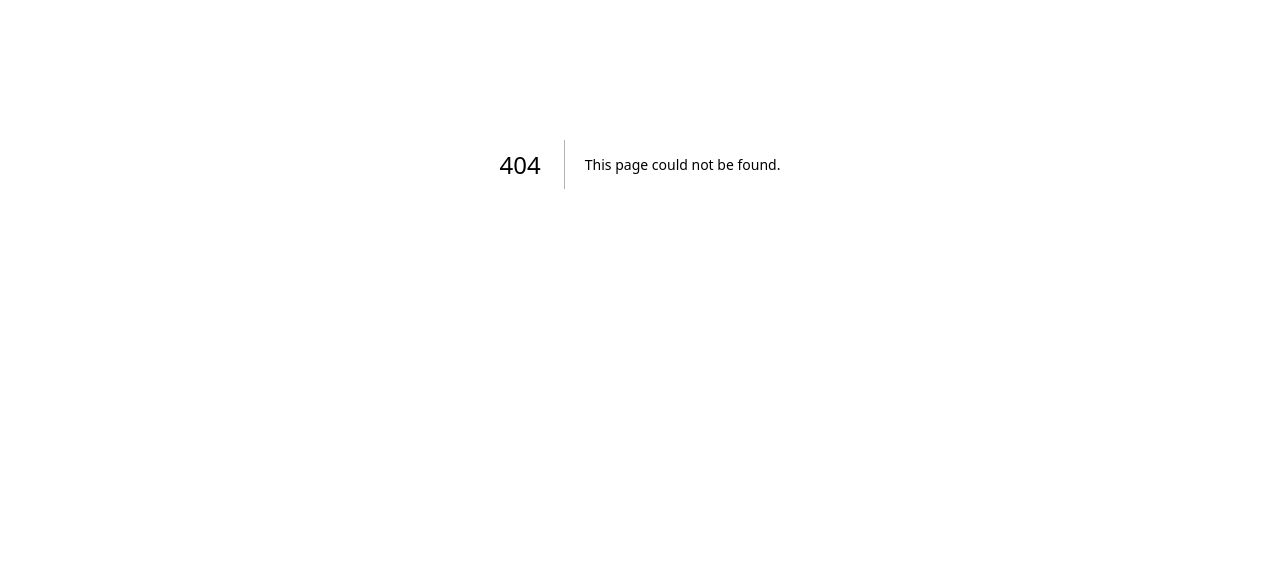
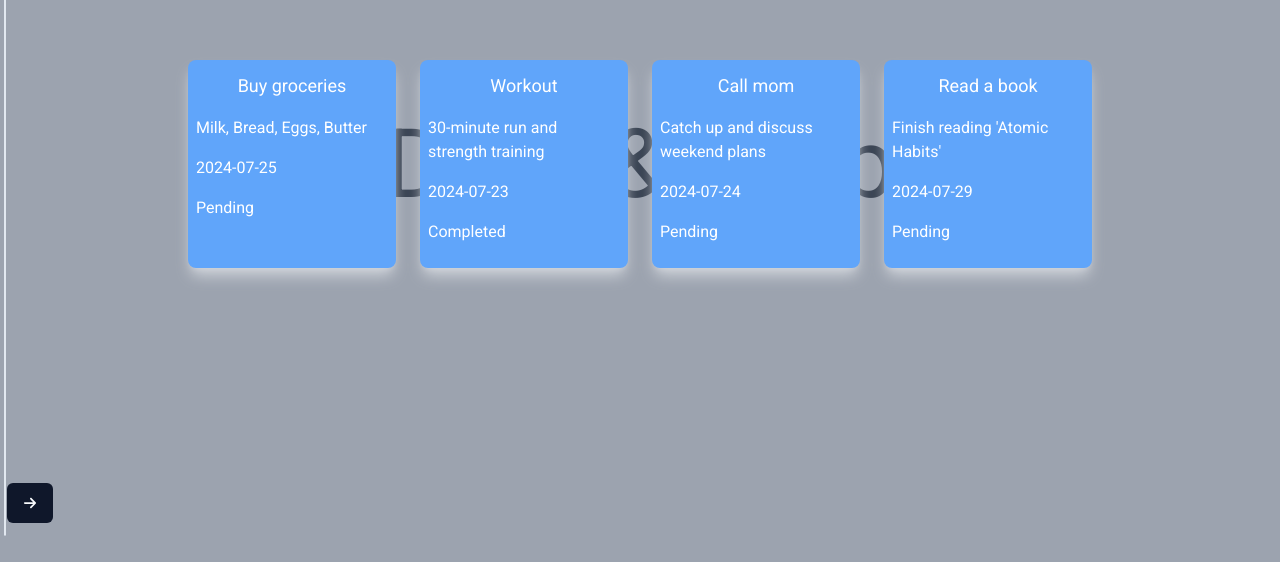
Before and after one commit to ZendeAditya/framer-motion-challenge, a Next.js app: page /challenges/Day8 in a window 1280 px wide. Before the commit this address had no page. Shown: the part 236-798 px from the top of the page. Built offline with nearby package versions, Linux system fonts and the light colour scheme.

Commit message:
Day 8 - Drag and Drop

```diff
--- a/src/app/challenges/Day6/page.tsx
+++ b/src/app/challenges/Day6/page.tsx
@@ -1,3 +1,4 @@
+
 import Day6ProgressBar from "@/components/Day6ProgressBar";
 import React from "react";
 
@@ -9,7 +10,7 @@ export const metadata: Metadata = {
 type Props = {};
 const Day6ProgressBarPage = (props: Props) => {
   return (
-    <div>
+    <div className="">
       <Day6ProgressBar />
     </div>
   );
--- /dev/null
+++ b/src/app/challenges/Day7/page.tsx
@@ -0,0 +1,18 @@
+import React from "react";
+
+type Props = {};
+
+import type { Metadata } from "next";
+import Day7KeyFramerAnimation from "@/components/Day7KeyFramerAnimation";
+export const metadata: Metadata = {
+  title: "Day 7 | Keyframe animation",
+  description: "Generated by create next app",
+};
+
+const KeyFramerAnimation = (props: Props) => {
+  return <div>
+    <Day7KeyFramerAnimation/>
+  </div>;
+};
+
+export default KeyFramerAnimation;
--- /dev/null
+++ b/src/app/challenges/Day8/page.tsx
@@ -0,0 +1,19 @@
+import React from "react";
+
+type Props = {};
+import type { Metadata } from "next";
+import Day8DrapAndDrop from "@/components/Day8DrapAndDrop";
+export const metadata: Metadata = {
+  title: "Day 7 | Drag and Drop animation",
+  description: "Generated by create next app",
+};
+
+const DragAndDropAnimation = (props: Props) => {
+  return (
+    <div className="">
+      <Day8DrapAndDrop />
+    </div>
+  );
+};
+
+export default DragAndDropAnimation;
--- a/src/components/Day6ProgressBar.tsx
+++ b/src/components/Day6ProgressBar.tsx
@@ -1,21 +1,25 @@
 "use client";
 import React from "react";
 import LoremIpsum from "./LoremIpsum";
-import { motion, useScroll, useSpring } from "framer-motion";
+import { motion, useScroll } from "framer-motion";
 type Props = {};
 
 const Day6ProgressBar = (props: Props) => {
   const { scrollYProgress } = useScroll();
-  const width = useSpring(scrollYProgress, {
-    stiffness: 100,
-    damping: 30,
-    restDelta: 0.001,
-  });
   return (
     <>
       <motion.div
-        className="progress rounded-full z-10"
-        style={{ width: width }}
+        style={{
+          height: "10px",
+          width: scrollYProgress,
+          backgroundColor: "red",
+          position: "fixed",
+          top: 0,
+          right: 0,
+          left: 0,
+          scaleX: scrollYProgress,
+          transformOrigin: 0,
+        }}
       ></motion.div>
       <div className="px-4 py-4">
         <LoremIpsum />
--- /dev/null
+++ b/src/components/Day7KeyFramerAnimation.tsx
@@ -0,0 +1,39 @@
+"use client";
+import React from "react";
+import { motion } from "framer-motion";
+
+type Props = {};
+
+const Day7KeyFramerAnimation = (props: Props) => {
+  const numDots = 20;
+  const radius = 100;
+  const angles = Array.from({ length: numDots }, (_, i) => (i * 360) / numDots);
+
+  return (
+    <main className="flex items-center justify-center min-h-screen bg-black">
+      <motion.div
+        className="relative h-52 w-52 flex items-center justify-center"
+        animate={{ rotate: 360 }}
+        transition={{
+          repeat: Infinity,
+          duration: 7 * 3,
+          ease: "linear",
+        }}
+      >
+        {angles.map((angle, index) => (
+          <div
+            key={index}
+            className="absolute h-4 w-4 rounded-full bg-cyan-500 z-10"
+            style={{
+              transform: `translate(${
+                Math.cos((angle * Math.PI) / 180) * radius
+              }px, ${Math.sin((angle * Math.PI) / 180) * radius}px)`,
+            }}
+          />
+        ))}
+      </motion.div>
+    </main>
+  );
+};
+
+export default Day7KeyFramerAnimation;
--- /dev/null
+++ b/src/components/Day8DrapAndDrop.tsx
@@ -0,0 +1,107 @@
+"use client";
+import React, { useRef } from "react";
+import { motion } from "framer-motion";
+interface TODO {
+  id: number;
+  title: string;
+  description: string;
+  dueDate: string;
+  taskStatus: "Pending" | "In Progress" | "Completed";
+}
+
+const TODOS: TODO[] = [
+  {
+    id: 1,
+    title: "Buy groceries",
+    description: "Milk, Bread, Eggs, Butter",
+    dueDate: "2024-07-25",
+    taskStatus: "Pending",
+  },
+  {
+    id: 2,
+    title: "Workout",
+    description: "30-minute run and strength training",
+    dueDate: "2024-07-23",
+    taskStatus: "Completed",
+  },
+  {
+    id: 3,
+    title: "Call mom",
+    description: "Catch up and discuss weekend plans",
+    dueDate: "2024-07-24",
+    taskStatus: "Pending",
+  },
+  {
+    id: 4,
+    title: "Read a book",
+    description: "Finish reading 'Atomic Habits'",
+    dueDate: "2024-07-29",
+    taskStatus: "Pending",
+  },
+];
+
+type Props = {
+  title: string;
+  description: string;
+  dueDate: string;
+  taskStatus: "Pending" | "In Progress" | "Completed";
+};
+
+const TaskCard = (props: Props) => {
+  return (
+    <div className="w-52 h-52 rounded-lg  bg-blue-400 text-white  shadow-lg shadow-gray-300 m-2">
+      <div className="px-2 py-1">
+        <h3 className="text-lg text-center py-2 px-2">{props.title}</h3>
+        <p className="py-2">{props.description}</p>
+        <p className="py-2">{props.dueDate}</p>
+        <p className="py-2">{props.taskStatus}</p>
+      </div>
+    </div>
+  );
+};
+const Day8DrapAndDrop = () => {
+  const divref = useRef(null);
+  return (
+    <div ref={divref}>
+      <div className="flex items-center justify-center min-h-screen relative bg-gray-400 overflow-hidden">
+        <h2 className=" absolute text-8xl text-gray-700 select-none z-[2] text-center">
+          Drag & Drop
+        </h2>
+        <motion.div className="z-[3] flex gap-2 flex-wrap">
+          {TODOS.map((todo, idx) => (
+            <motion.div
+              whileTap={{ scale: 0.95 }}
+              initial={{ x: 100, y: 0, opacity: 0 }}
+              animate={{ x: 0, y: 0, opacity: 1 }}
+              transition={{
+                duration: 0.5 * idx,
+                ease: "easeInOut",
+                delay: 0.5 * idx,
+                type: "spring",
+                stiffness: 150,
+                damping: 20,
+                mass: 1.5,
+                precision: 0.01,
+                velocityStiffness: 1000,
+              }}
+              drag
+              dragConstraints={divref}
+              dragElastic={0.2}
+              className=""
+              key={todo.id}
+            >
+              <TaskCard
+                title={todo.title}
+                description={todo.description}
+                dueDate={todo.dueDate}
+                taskStatus={todo.taskStatus}
+              />
+            </motion.div>
+          ))}
+        </motion.div>
+      </div>
+    </div>
+  );
+};
+
+export default Day8DrapAndDrop;
--- a/src/components/Sidebar.tsx
+++ b/src/components/Sidebar.tsx
@@ -11,6 +11,8 @@ const dayArray = [
   { Day: 4, link: "Day4" },
   { Day: 5, link: "Day5" },
   { Day: 6, link: "Day6" },
+  { Day: 7, link: "Day7" },
+  { Day: 8, link: "Day8" },
 ];
 import { useRouter } from "next/navigation";
 const Sidebar = (props: Props) => {
```
